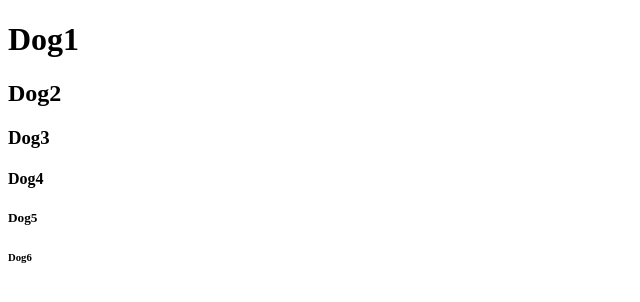
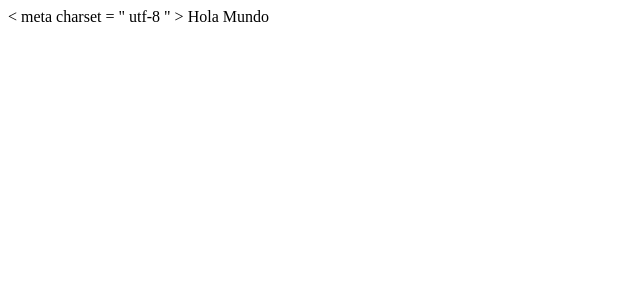
Before and after one commit to cardenas2003/holberton-learning--web--programming, a plain HTML site: page index.html in a window 1280 px wide. Shown: the whole page, without its empty margins (0-640 px from the left). Drawn offline with Linux system fonts and the light colour scheme.

Commit message:
My second commi
pushing my first file that I created with Atom

```diff
--- a/index.html
+++ b/index.html
@@ -1,11 +1,10 @@
-<!DOCTYPE html>
-<html>
-<body>
-<h1>Dog1</h1>
-<h2>Dog2</h2>
-<h3>Dog3</h3>
-<h4>Dog4</h4>
-<h5>Dog5</h5>
-<h6>Dog6</h6>
- </body>
-</html>
+
+<! DOCTYPE html>
+  <head>
+    < meta  charset = " utf-8 " >
+    <título> </título>
+  </head>
+  <body>
+    Hola Mundo
+  </body>
+</ html >
```
